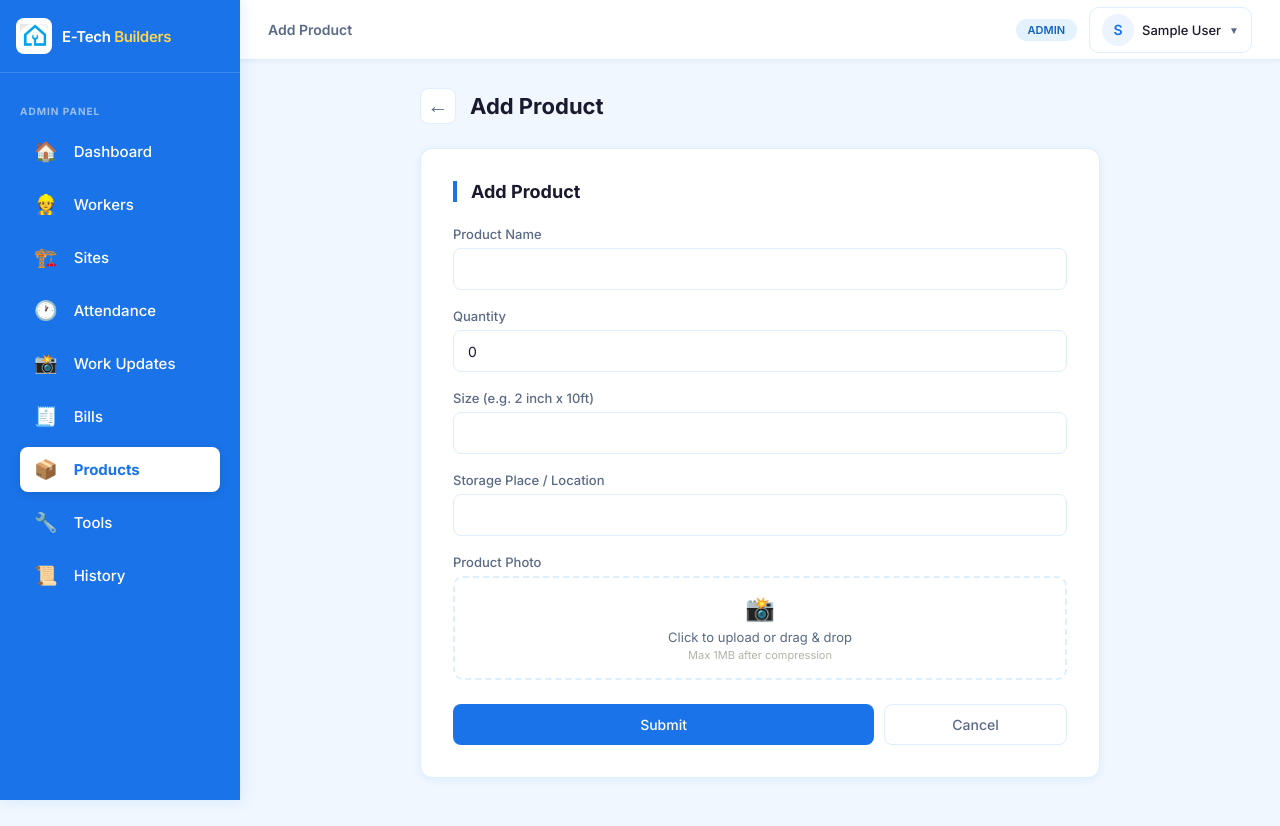
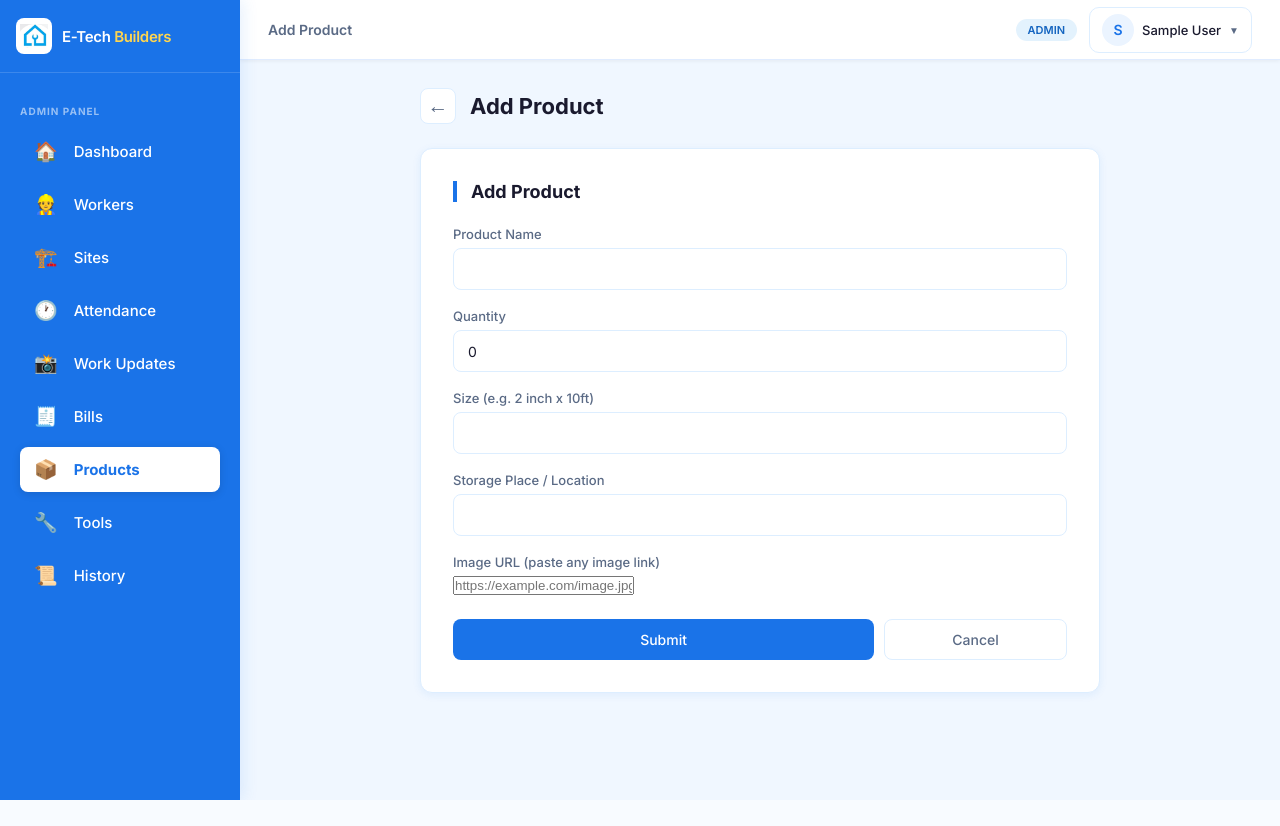
Before and after one commit to yasinmass/E_Tech, a Django app: page /products/add/ in a window 1280 px wide. After the commit the page ends 800 px from the top, so only its background shows below. Run offline with Django 5.2, Linux system fonts and the light colour scheme; the visitor is signed in with stand-in values (Sample User, id 1); data comes from the database, SQL or seed files in the repository; some libraries are stand-ins or nearby versions.

Commit message:
Products - use image URL instead of file upload

```diff
--- a/core/forms.py
+++ b/core/forms.py
@@ -203,7 +203,12 @@ class ProductForm(forms.ModelForm):
             'quantity': 'Quantity',
             'size': 'Size (e.g. 2 inch x 10ft)',
             'place': 'Storage Place / Location',
-            'photo': 'Product Photo',
+            'photo': 'Image URL (paste any image link)',
+        }
+        widgets = {
+            'photo': forms.URLInput(attrs={
+                'placeholder': 'https://example.com/image.jpg'
+            }),
         }
 
 class ToolForm(forms.ModelForm):
--- a/core/models.py
+++ b/core/models.py
@@ -106,7 +106,7 @@ class Product(models.Model):
     quantity = models.PositiveIntegerField(default=0)
     size = models.CharField(max_length=100, blank=True)
     place = models.CharField(max_length=200, blank=True)
-    photo = models.ImageField(upload_to='products/', blank=True, null=True)
+    photo = models.URLField(max_length=500, blank=True, null=True, verbose_name='Image URL')
     added_by = models.ForeignKey(User, on_delete=models.SET_NULL, null=True)
     created_at = models.DateTimeField(auto_now_add=True)
     updated_at = models.DateTimeField(auto_now=True)
```
Also changed, not shown: core/templates/products.html (+5 -7 lines), core/migrations/0013_alter_product_photo.py (added).
